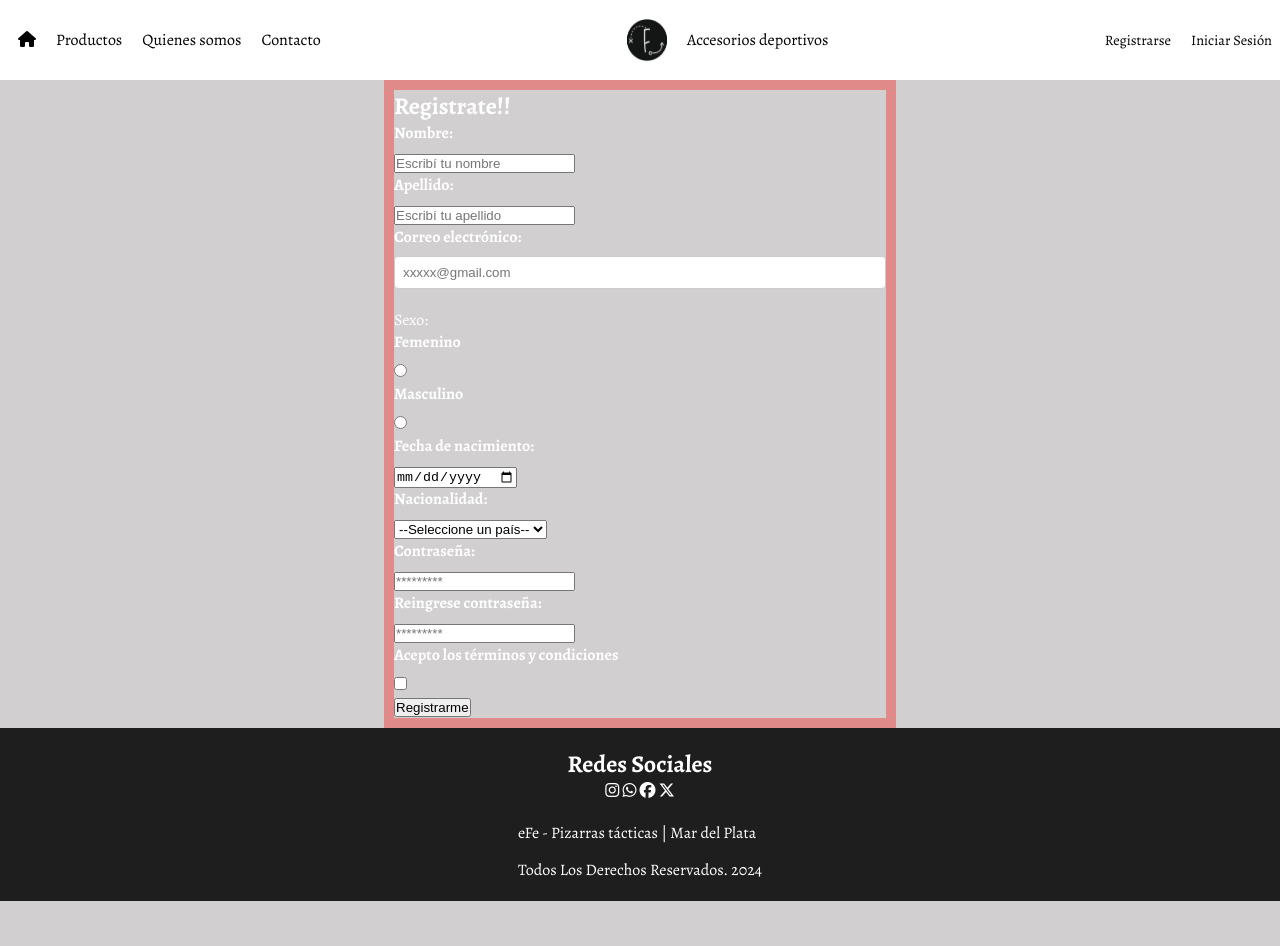
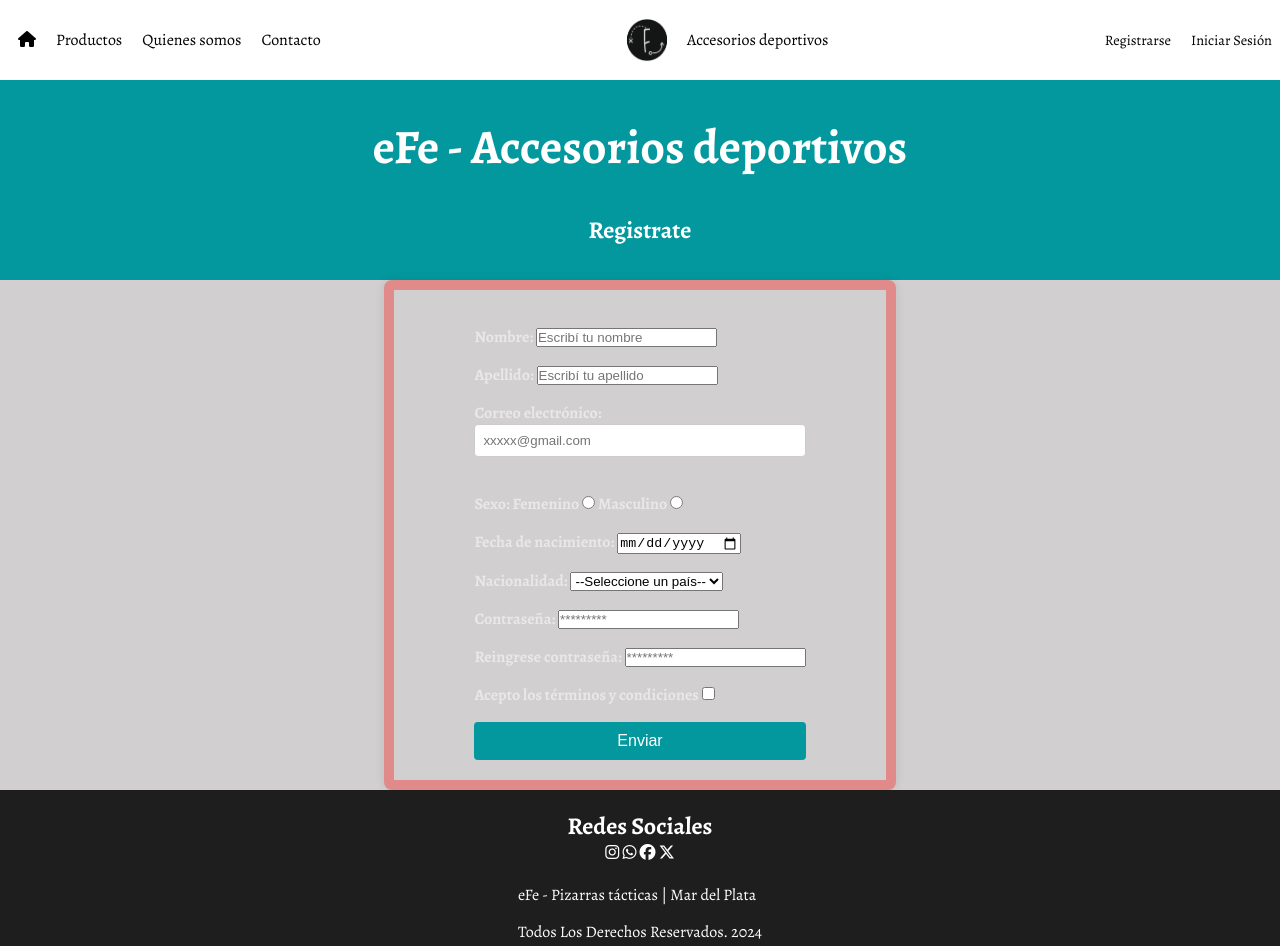
Before and after one commit to giseladevicente/proyecto-CAC, a plain HTML site: page pages/registro.html in a window 1280 px wide. Before the commit the page ends 901 px from the top, so only its background shows below. Drawn offline with nearby package versions, Linux system fonts and the light colour scheme.

Commit message:
css registro

```diff
--- a/assets/css/styles.css
+++ b/assets/css/styles.css
@@ -137,11 +137,10 @@ position: static;
   max-width: 100%;
   height: auto;
   margin: 1em;
-
 }
 
 .container-home img:hover {
-  /* transform: scale(1.1); Aumenta el tamaño de la imagen al pasar con el mouse por encima */
+  transform: scale(1.1); /*Aumenta el tamaño de la imagen al pasar con el mouse por encima */
   border-color: #525252; /* Cambia el color del borde al pasar con el mouse por encima */
 }
 
@@ -257,19 +256,22 @@ gap: 10px;
  .contacto {
   color:#000000;
   text-align: center;
+  margin-top: 5px;
+  margin-bottom: 5px;
 }
 
 .mensaje {
   display:flex;
   padding: 20px;
   margin:auto;
+  margin-bottom: 10px;
   justify-content: center;
   border-radius: 8px;
   box-shadow: 0 0 10px rgba(0, 0, 0, 0.1);
   width: 300px;
 }
 
-label {
+.label {
   display: block;
   margin-bottom: 8px;
   font-weight: bold;
@@ -282,9 +284,9 @@ textarea {
   margin-bottom: 20px;
   border: 1px solid #ccc;
   border-radius: 4px;
-}*/
+}
 
-/* button {
+button {
   width: 100%;
   padding: 10px;
   background-color: #03989e;
@@ -297,13 +299,19 @@ textarea {
 
 button:hover {
   background-color: #f15561;
-}  */
+}
 
 /* ---------------------FORMULARIO REGISTRO------------------------------ */
 
-/* .container-form{
-  color:#000000;
-  text-align: center;
+.container-form{
+  display:flex;
+  padding: 20px;
+  margin:auto;
+  justify-content: center;
+  border-radius: 8px;
+  box-shadow: 0 0 10px rgba(0, 0, 0, 0.1);
+  width: 300px;
+  color: #e8e8e8;
 }
 
 .container-form-flex{
@@ -316,56 +324,29 @@ justify-content: center;
 align-items: center;
 }
 
-.label {
-  margin-bottom: 2em;
-  color:#032e4b;
-}
-
-.title-form{
-font-size: 2em;
-text-align: center;
-margin-top: 1em;
-margin-bottom: 1em;
-}
-
-.boton-form{
-display: flex;
-justify-content: center;
-font-size: 2em;
-width: 14em;
-height: 3em;
-}
-
-.submit {
-  background-color: #03989e;
-  width: 15em;
-  height: 3em;
-  font-weight:700;
-}
-
 .inline, .parrafo-radio, .radio-input {
   display: inline;
 }
-
+*/
 .parrafo-radio {
   margin-right: 1em;
 }
-
+*/
 .radio-input {
   margin-right: 1em;
   vertical-align: middle;
 }
-
+*/
 [type="checkbox"] {
   vertical-align: middle;
 }
 
 .texto-error {
-  color: #f00;
+  color: #f15561;
   font-weight: 700;
   font-size: 1em;
   margin-bottom: 1em;
-} */
+}
 
 
 /* ------------------------------INICIO-SESIÓN--------------------------- */
--- a/pages/contacto.html
+++ b/pages/contacto.html
@@ -74,7 +74,7 @@
 
         </div>
 
-        <script src="script.js"></script>
+        <script src="/assets/js/contacto.js"></script>
 
     </main>
 
--- a/pages/registro.html
+++ b/pages/registro.html
@@ -23,6 +23,7 @@
 
 <!-----------------------------------HEADER---------------------------------------------->
 <header>
+
     <nav class="menu">
             <span id="boton_menu"><i class="fa-solid fa-bars menu-icon"></i></span>
             <p class="titulo-tablet">efe - Accesorios deportivos</p>
@@ -47,9 +48,12 @@
 </header>
 
 <!-----------------------------------MAIN---------------------------------------------->
-    <main class="container-form">
+<section class="banner">
+    <h1>eFe - Accesorios deportivos</h1>
+    <h2 class="leyenda-banner">Registrate</h2>
+</section>
 
-        <h2 class="title-form">Registrate!!</h2>
+<main class="container-form">
 
         <div class="container-form-flex">
         <form action="#" method="get" class="form-registro" id="formulario-registro"> <!-- # Es para poder simular que se envían los datos -->
@@ -133,9 +137,10 @@
                 <div class="texto-error"></div>
             </div>
 
-            <div class="boton-form">
-            <input type="submit" value="Registrarme" class="submit">
-            </div>
+            <button type="submit">Enviar</button>
+            <!-- <div class="boton-form">
+            <input type="submit" value="Enviar" class="submit">
+            </div>  -->
         </form>
         </div>
     </main>
```
